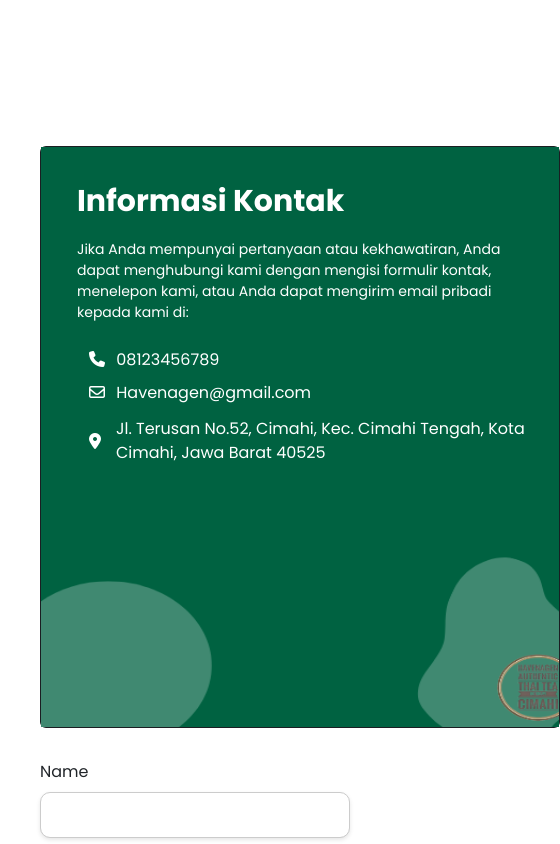
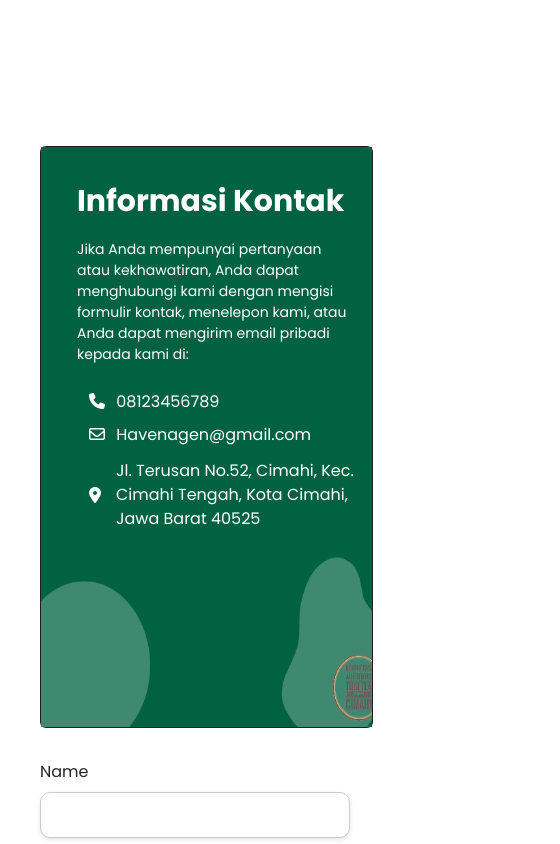
Before and after one commit to IsmiNabilah345/lanjutanPU, a plain HTML site: page Engine/HubungiKami.html in a window 390 px wide. Shown: the part 840-1684 px from the top of the page, 560 px wide, since content can reach past the window. Drawn offline with nearby package versions, Linux system fonts and the light colour scheme.

Commit message:
responsive

```diff
--- a/Engine/HubungiKami.html
+++ b/Engine/HubungiKami.html
@@ -67,7 +67,7 @@
   <br> <br>
 
   <div class="container px-4">
-    <div class="row gx-5">
+    <div class="row gx-3">
       <div class="col">
         <div class="p-3">
           <div class="card text-bg-dark">
--- a/Engine/styleHK.css
+++ b/Engine/styleHK.css
@@ -170,6 +170,9 @@ footer,
     .navbar-nav {
         text-align: center;
     }
+    .card {
+        width: 333px;
+    }
     iframe {
         width: 100%;
         height: 300px;
```
